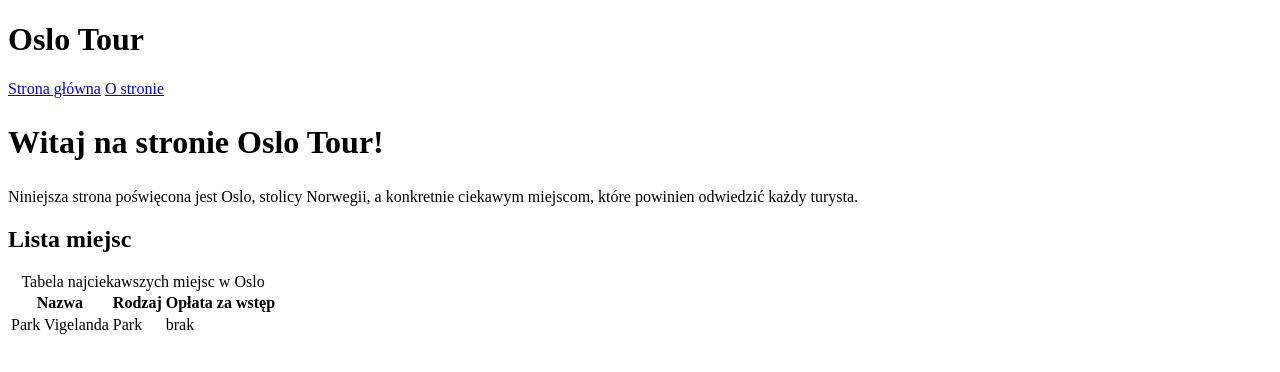
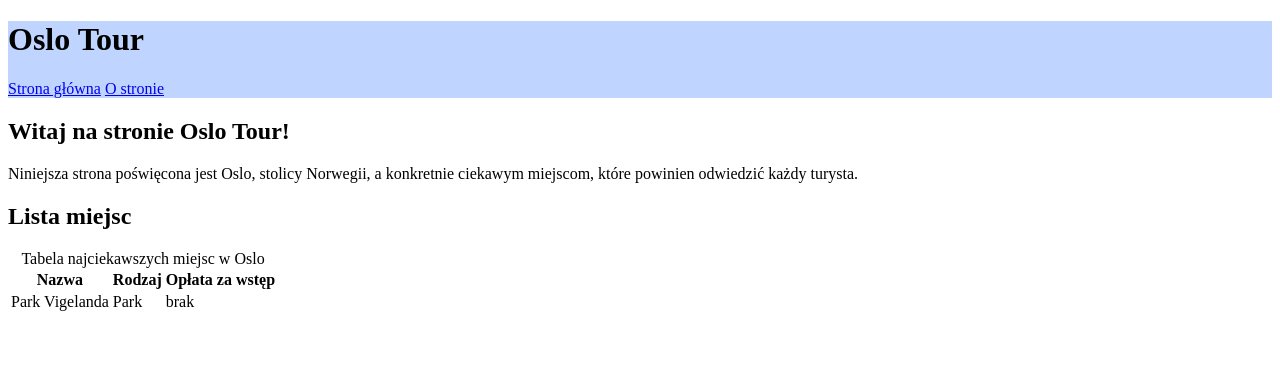
Before and after one commit to jakooste/OsloTour, a plain HTML site: page index.html in a window 1280 px wide. Drawn offline with Linux system fonts and the light colour scheme.

Commit message:
modify header

```diff
--- a/style_main.css
+++ b/style_main.css
@@ -2,8 +2,13 @@
     width: 100%;
     flex-direction: row;
     justify-content: space-between;
+    background: #bfd5ff;
 }
 
-h1 {
+header>h1 {
     font-size: 2rem;
 }
+
+nav {
+
+}
```
